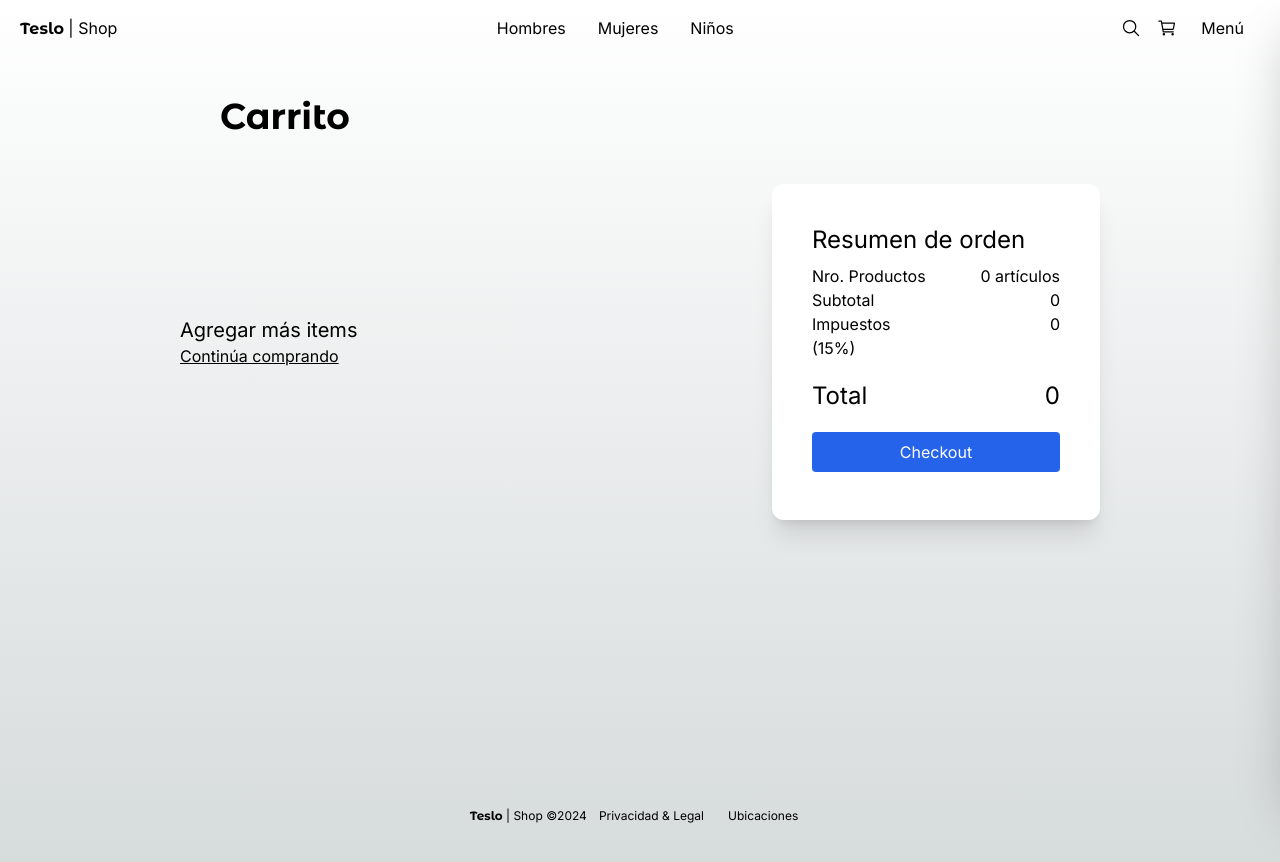
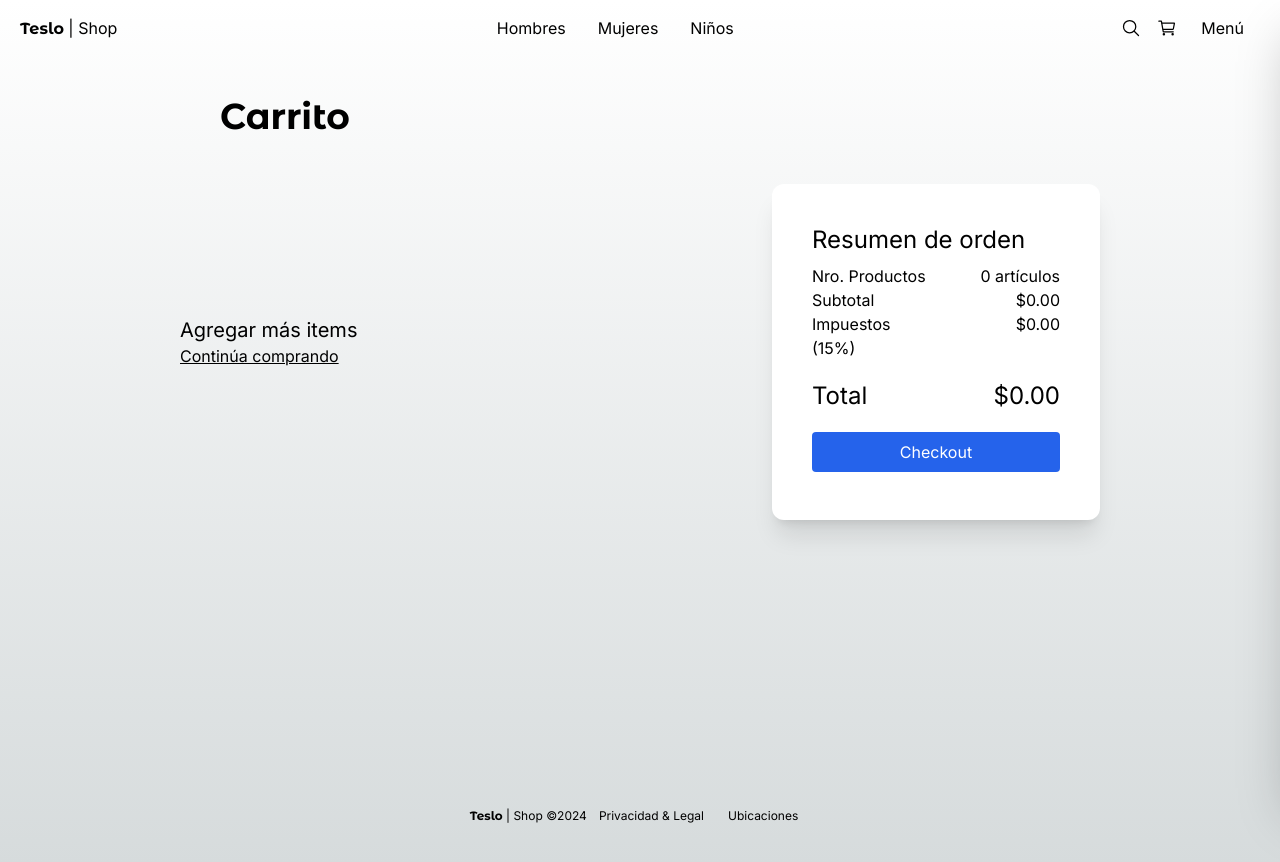
Before and after one commit to codewithleader/teslo-shop-nextjs14, a Next.js app: page /cart in a window 1280 px wide. Built offline with nearby package versions, Linux system fonts and the light colour scheme.

Commit message:
currency format

```diff
--- a/src/app/(shop)/cart/ui/OrderSummary.tsx
+++ b/src/app/(shop)/cart/ui/OrderSummary.tsx
@@ -1,6 +1,7 @@
 'use client';
 
 import { useCartStore } from '@/store';
+import { currencyFormat } from '@/utils';
 import Link from 'next/link';
 import { useEffect, useState } from 'react';
 
@@ -25,11 +26,29 @@ export const OrderSummary = () => {
             {itemsInCart === 1 ? '1 artículo' : `${itemsInCart} artículos`}
           </span>
           <span>Subtotal</span>
-          <span className="text-right">{subTotal}</span>
+          <span className="text-right">
+            {currencyFormat({
+              currency: 'USD',
+              locales: 'en-US',
+              value: subTotal,
+            })}
+          </span>
           <span>Impuestos (15%)</span>
-          <span className="text-right">{tax}</span>
+          <span className="text-right">
+            {currencyFormat({
+              currency: 'USD',
+              locales: 'en-US',
+              value: tax,
+            })}
+          </span>
           <span className="mt-5 text-2xl">Total</span>
-          <span className="mt-5 text-2xl text-right">{total}</span>
+          <span className="mt-5 text-2xl text-right">
+            {currencyFormat({
+              currency: 'USD',
+              locales: 'en-US',
+              value: total,
+            })}
+          </span>
         </div>
         <div className="mt-5 mb-2 w-full">
           <Link
--- /dev/null
+++ b/src/utils/currencyFormat.ts
@@ -0,0 +1,18 @@
+export interface CurrencyFormatOptions {
+  value: number;
+  locales: 'en-US' | 'es-CO' | 'es-MX';
+  currency: 'USD' | 'COP' | 'MXN';
+}
+
+export const currencyFormat = ({
+  value,
+  locales,
+  currency,
+}: CurrencyFormatOptions) => {
+  return new Intl.NumberFormat(locales, {
+    style: 'currency',
+    currency,
+    minimumFractionDigits: 2,
+    maximumFractionDigits: 2,
+  }).format(value);
+};
--- a/src/utils/index.ts
+++ b/src/utils/index.ts
@@ -1 +1,2 @@
 export * from './generatePaginationNumbers';
+export * from './currencyFormat';
```
